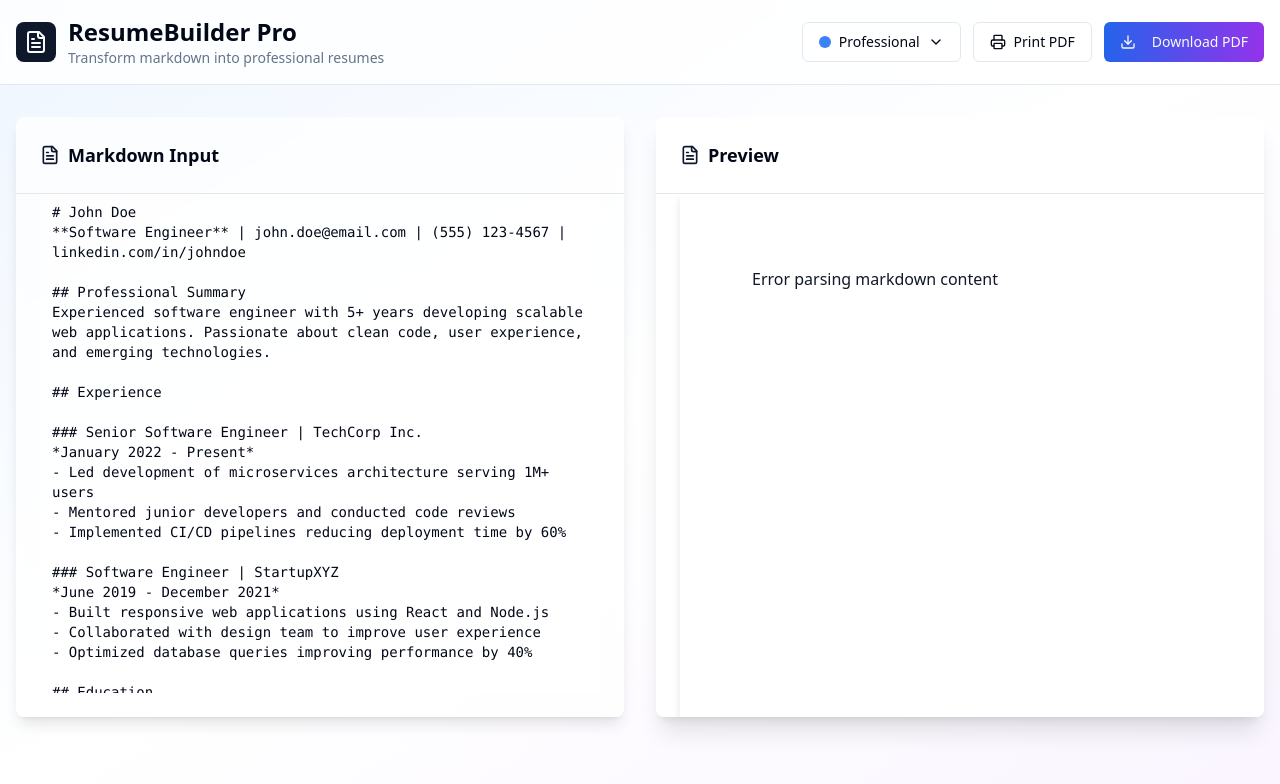
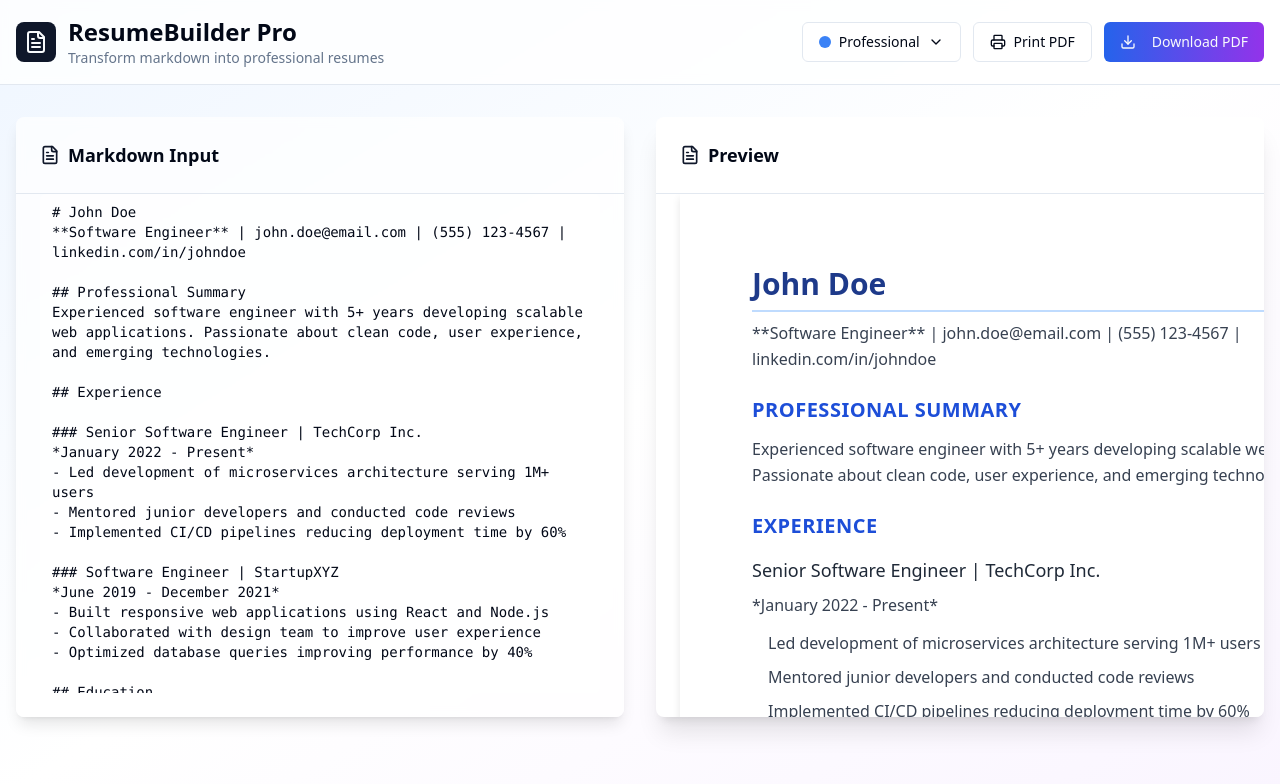
Before and after one commit to erricrr/markdown-to-resume, a React (Vite) app: page / in a window 1280 px wide. Shown: the top 784 px of the page. Built offline with nearby package versions, Linux system fonts and the light colour scheme.

Commit message:
Fix: Marked renderer function signatures
Update the `marked` renderer function signatures in `ResumePreview.tsx` to match the expected token-based API, resolving TypeScript errors.

```diff
--- a/src/components/ResumePreview.tsx
+++ b/src/components/ResumePreview.tsx
@@ -23,50 +23,59 @@ export const ResumePreview = forwardRef<HTMLDivElement, ResumePreviewProps>(
         const renderer = new marked.Renderer();
 
         // Override heading renderer to add resume classes
-        renderer.heading = (text, level) => {
+        renderer.heading = ({ tokens, depth }) => {
+          const text = tokens.map(token => token.raw || '').join('');
           const escapedText = text.toLowerCase().replace(/[^\w]+/g, '-');
-          return `<h${level} id="${escapedText}" class="resume-heading-${level}">${text}</h${level}>`;
+          return `<h${depth} id="${escapedText}" class="resume-heading-${depth}">${text}</h${depth}>`;
         };
 
         // Override paragraph renderer
-        renderer.paragraph = (text) => {
+        renderer.paragraph = ({ tokens }) => {
+          const text = tokens.map(token => token.raw || '').join('');
           return `<p class="resume-paragraph">${text}</p>`;
         };
 
         // Override list renderer
-        renderer.list = (body, ordered) => {
-          const tag = ordered ? 'ol' : 'ul';
+        renderer.list = (token) => {
+          const body = token.items.map(item =>
+            `<li class="resume-list-item">${item.tokens?.map(t => t.raw || '').join('') || ''}</li>`
+          ).join('');
+          const tag = token.ordered ? 'ol' : 'ul';
           return `<${tag} class="resume-list">${body}</${tag}>`;
         };
 
         // Override list item renderer
-        renderer.listitem = (text) => {
+        renderer.listitem = ({ tokens }) => {
+          const text = tokens.map(token => token.raw || '').join('');
           return `<li class="resume-list-item">${text}</li>`;
         };
 
         // Override strong renderer
-        renderer.strong = (text) => {
+        renderer.strong = ({ tokens }) => {
+          const text = tokens.map(token => token.raw || '').join('');
           return `<strong class="resume-strong">${text}</strong>`;
         };
 
         // Override emphasis renderer
-        renderer.em = (text) => {
+        renderer.em = ({ tokens }) => {
+          const text = tokens.map(token => token.raw || '').join('');
           return `<em class="resume-emphasis">${text}</em>`;
         };
 
         // Override link renderer
-        renderer.link = (href, title, text) => {
+        renderer.link = ({ href, title, tokens }) => {
+          const text = tokens.map(token => token.raw || '').join('');
           return `<a href="${href}" class="resume-link"${title ? ` title="${title}"` : ''}>${text}</a>`;
         };
 
         // Override code renderer
-        renderer.code = (code, language) => {
-          return `<pre class="resume-code-block"><code>${code}</code></pre>`;
+        renderer.code = ({ text, lang }) => {
+          return `<pre class="resume-code-block"><code>${text}</code></pre>`;
         };
 
         // Override codespan renderer
-        renderer.codespan = (code) => {
-          return `<code class="resume-code">${code}</code>`;
+        renderer.codespan = ({ text }) => {
+          return `<code class="resume-code">${text}</code>`;
         };
 
         const html = marked(md, { renderer });
```
